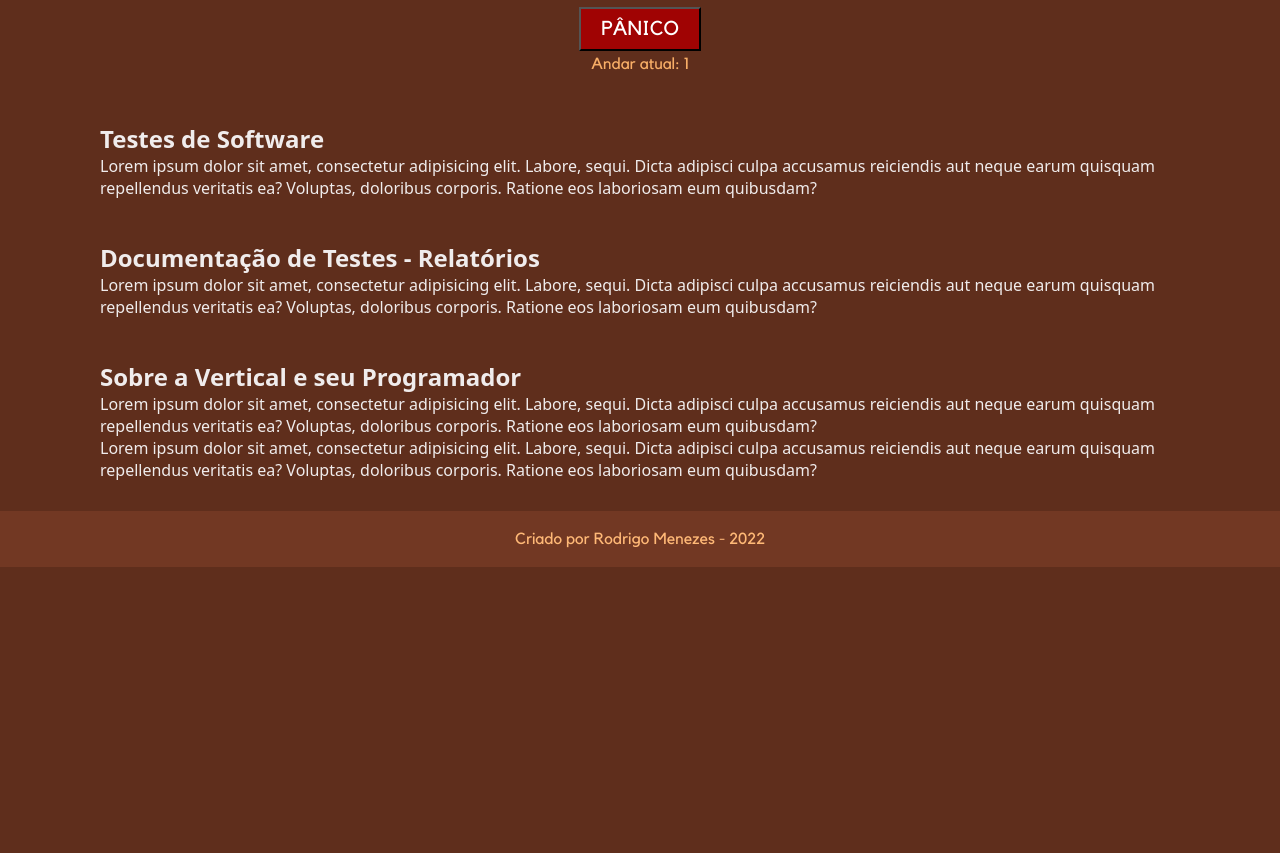
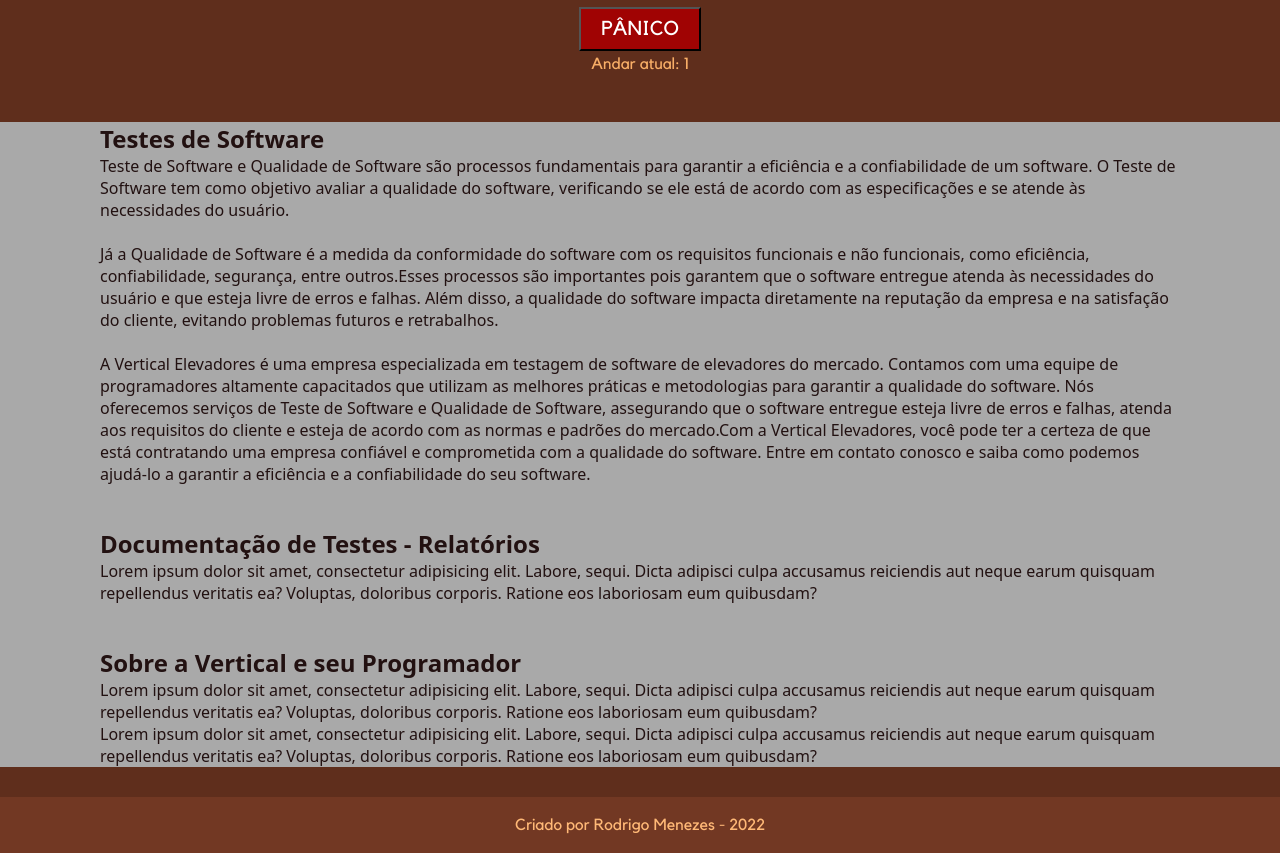
Before and after one commit to rodrusantu-dev/VerticalElevadores, a plain HTML site: page index.html in a window 1280 px wide. Shown: the part 790-1643 px from the top of the page. Before the commit the page ends 1357 px from the top, so only its background shows below. Drawn offline with Linux system fonts and the light colour scheme.

Commit message:
up 09.05 - review 01

```diff
--- a/css/paginas.css
+++ b/css/paginas.css
@@ -1,5 +1,6 @@
 paginas {
-    color: rgb(240, 236, 236);
+    color: rgb(34, 17, 17);
+    background-color: darkgrey;
     gap: 10px;
     font-weight: 0;
     font-family: sans-serif;
--- a/index.html
+++ b/index.html
@@ -18,6 +18,7 @@
 
     <script src="./js/script.js" defer></script>
     <script src="./js/botaoTopo.js" defer></script>
+    <script src="./js/contadorPanico.js" defer></script>
 
 </head>
 <body>
@@ -28,6 +29,7 @@
 
     <div class="menu">
         <ul>
+          <li class="menu-item"><a href="index.html">HOME</a></li>
           <li class="menu-item"><a href="#testes">TESTES</a></li>
           <li class="menu-item"><a href="#documentacao">DOCUMENTAÇÃO</a></li>
           <li class="menu-item"><a href="#sobre">SOBRE</a></li>
@@ -52,9 +54,11 @@
         </div>
 
         <div class="botoes-funcao"></div>
-            <button class="btn-funcao" onclick="pararElevador()">PARAR ELEVADOR</button>
-            <button class="btn-funcao" onclick="botaoPanico()">PÂNICO</button>
-            <p>Andar atual: <span id="andar-atual">1</span></p>
+           <button class="btn-funcao" onclick="pararElevador()">PARAR ELEVADOR</button>
+           <button id="botao-panico" class="btn-funcao" onclick="botaoPanico()">PÂNICO</button>
+
+
+           <p>Andar atual: <span id="andar-atual">1</span></p>
         </div>
 
     </div>
@@ -63,9 +67,28 @@
 
         <section id="testes" class="testes">
             <h2>Testes de Software</h2>
-            <p>Lorem ipsum dolor sit amet, consectetur adipisicing elit. Labore, sequi. Dicta adipisci culpa accusamus
-               reiciendis aut neque earum quisquam repellendus veritatis ea? Voluptas, doloribus corporis. Ratione
-               eos laboriosam eum quibusdam?
+            <p> Teste de Software e Qualidade de Software são processos fundamentais para garantir a
+                eficiência e a confiabilidade de um software. O Teste de Software tem como objetivo avaliar
+                a qualidade do software, verificando se ele está de acordo com as especificações e se
+                atende às necessidades do usuário.</p>
+                <br>
+                <p>Já a Qualidade de Software é a medida da conformidade
+                    do software com os requisitos funcionais e não funcionais, como eficiência,
+                    confiabilidade, segurança, entre outros.Esses processos são importantes pois garantem que
+                    o software entregue atenda às necessidades do usuário e que esteja livre de erros e
+                    falhas. Além disso, a qualidade do software impacta diretamente na reputação da empresa
+                    e na satisfação do cliente, evitando problemas futuros e retrabalhos. </p>
+                    <br>
+                    A Vertical
+                Elevadores é uma empresa especializada em testagem de software de elevadores do mercado.
+                Contamos com uma equipe de programadores altamente capacitados que utilizam as melhores
+                práticas e metodologias para garantir a qualidade do software. Nós oferecemos serviços
+                de Teste de Software e Qualidade de Software, assegurando que o software entregue esteja
+                livre de erros e falhas, atenda aos requisitos do cliente e esteja de acordo com as normas
+                e padrões do mercado.Com a Vertical Elevadores, você pode ter a certeza de que está
+                contratando uma empresa confiável e comprometida com a qualidade do software. Entre em
+                contato conosco e saiba como podemos ajudá-lo a garantir a eficiência e a confiabilidade
+                do seu software.
             </p>
         </section>
         <br>
--- a/js/botaoTopo.js
+++ b/js/botaoTopo.js
@@ -2,9 +2,8 @@
 var botaoTopo = document.querySelector(".botao-topo");
 
 // Adiciona um evento ao objeto window que é disparado toda vez que a página é rolada para cima ou para baixo
-window.onscroll = function() {
-  // Chama a função scrollFunction()
-  scrollFunction();
+ // Chama a função scrollFunction()
+window.onscroll = function() {scrollFunction();
 };
 
 // Define a função scrollFunction()
--- a/js/script.js
+++ b/js/script.js
@@ -4,6 +4,7 @@ var alertas = document.getElementById("alertas");
 var movimentoPausado = false;
 var panicoAcionado = false;
 var voice = window.speechSynthesis;
+
 
 function irParaAndar(andar) {
   // Verifica se o elevador está em movimento
@@ -57,6 +58,7 @@ function pararElevador() {
   }, 5000);
 }
 
+
 function botaoPanico() {
   panicoAcionado = true;
   alertas.textContent = "Panico Acionado";
@@ -73,7 +75,6 @@ function anunciarMensagem(mensagem) {
     // Cria um objeto de fala com a mensagem desejada
     var utterance = new SpeechSynthesisUtterance(mensagem);
     utterance.lang = 'pt-BR';
-
     // Fala a mensagem
     voice.speak(utterance);
   }
```
